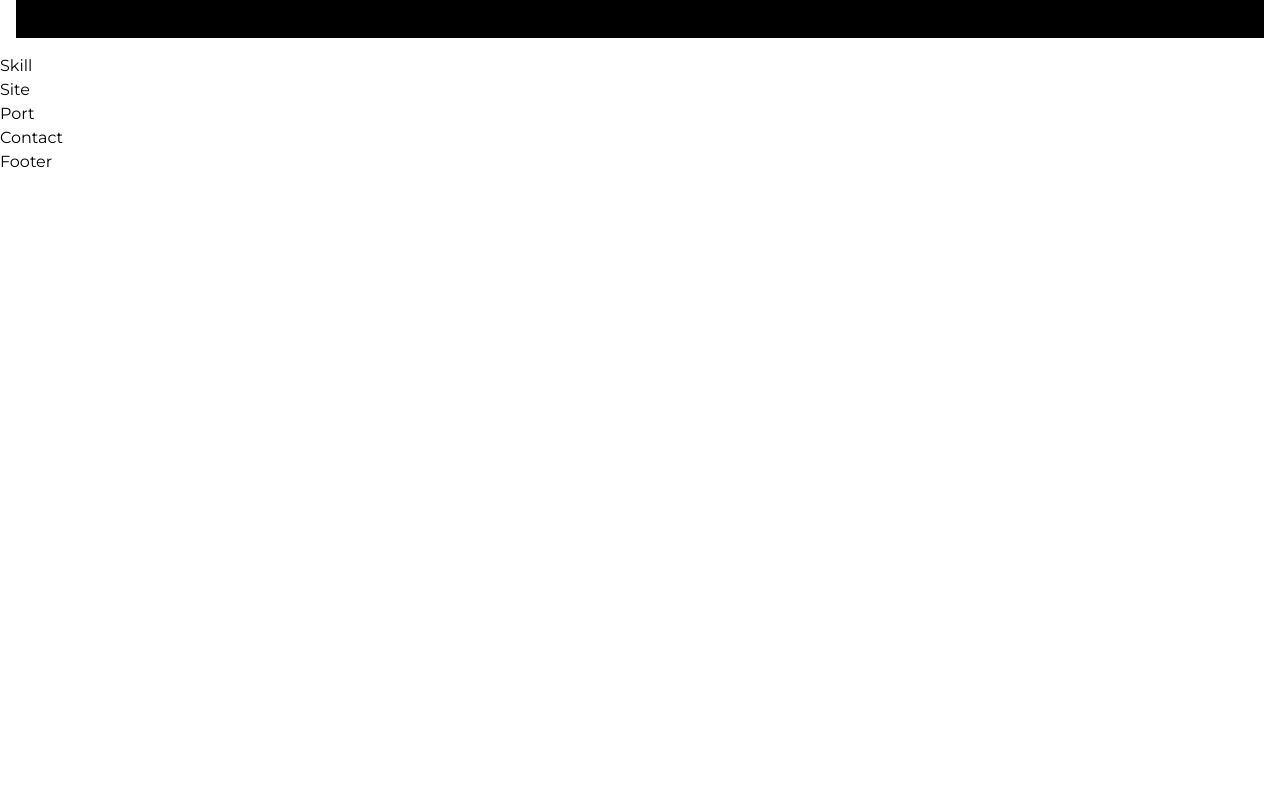
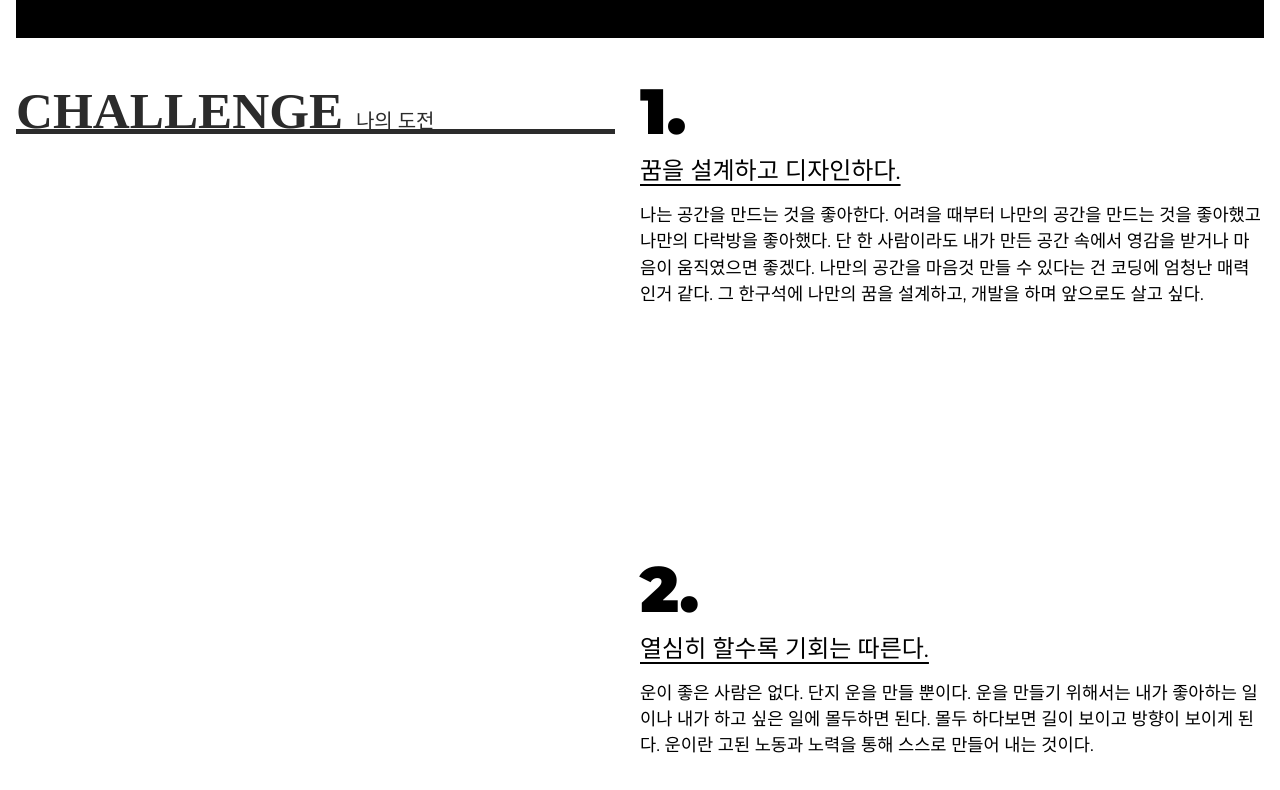
Before and after one commit to yyon0317/project-react, a React (Create React App) app: page / in a window 1280 px wide. Shown: the part 770-1560 px from the top of the page. Before the commit the page ends 944 px from the top, so only its background shows below. Built offline with nearby package versions, Linux system fonts and the light colour scheme.

Commit message:
스킬 완료

```diff
--- a/src/assets/scss/section/_skill.scss
+++ b/src/assets/scss/section/_skill.scss
@@ -0,0 +1,68 @@
+.skill__inner {
+    padding: 16px;
+    display: flex;
+    justify-content: space-between;
+
+    @include tablet{
+        flex-direction: column;
+    }
+
+    .skill__title {
+        position: sticky;
+        top: 70px;
+        left: 0;
+        width: 48%;
+        height: 5vw;
+        font-size: 4vw;
+        font-weight: 900;
+        line-height: 1.6;
+        font-family: var(--mainKor-font);
+        text-transform: uppercase;
+        color: var(--black100);
+        border-bottom: 0.4vw solid var(--black100);
+
+        @include tablet{
+            width: 100%;
+            margin-bottom: 10vw;
+            font-size: 30px;
+            height: auto;
+            top: 68px;
+            background-color: var(--mainBg-color);
+        }
+
+        em {
+            font-size: 1.25rem;
+            font-weight: 400;
+            line-height: 2;
+        }
+    }
+    .skill__desc {
+        width: 50%;
+
+        @include tablet{
+            width: 100%;
+        }
+
+        span {
+            font-size: 5vw;
+            line-height: 1;
+            font-weight: 900;
+            line-height: 1.3;
+            font-family: var(--mainNum-font);
+
+            @include tablet{
+                font-size: 20vw;
+            }
+        }
+        h3 {
+            font-size: 1.5rem;
+            text-decoration: underline;
+            text-underline-position: under;
+            margin-bottom: 1vw;
+        }
+        p {
+            margin-bottom: 30vh;
+            font-size: 1.1rem;
+        }
+    }
+}
--- a/src/components/Intro.jsx
+++ b/src/components/Intro.jsx
@@ -1,7 +1,7 @@
 import React from "react";
 
 import about from "../assets/img/about.jpg";
-
+//import 이미지 처리
 const introText = {
     title: "port developer",
     desc: ["talent is", "found at the end of the", "effort"]
--- a/src/components/Skill.jsx
+++ b/src/components/Skill.jsx
@@ -1,7 +1,37 @@
 import React from "react";
 
+const skillText = [
+    {
+      title: "꿈을 설계하고 디자인하다.",
+      desc: "나는 공간을 만드는 것을 좋아한다. 어려을 때부터 나만의 공간을 만드는 것을 좋아했고 나만의 다락방을 좋아했다. 단 한 사람이라도 내가 만든 공간 속에서 영감을 받거나 마음이 움직였으면 좋겠다. 나만의 공간을 마음것 만들 수 있다는 건 코딩에 엄청난 매력인거 같다. 그 한구석에 나만의 꿈을 설계하고, 개발을 하며 앞으로도 살고 싶다.",
+    },
+    {
+      title: "열심히 할수록 기회는 따른다.",
+      desc: "운이 좋은 사람은 없다. 단지 운을 만들 뿐이다. 운을 만들기 위해서는 내가 좋아하는 일이나 내가 하고 싶은 일에 몰두하면 된다. 몰두 하다보면 길이 보이고 방향이 보이게 된다. 운이란 고된 노동과 노력을 통해 스스로 만들어 내는 것이다.",
+    },
+    {
+      title: "나에게 정직하다.",
+      desc: "정직은 다른 사람보다 나에게 큰 의미를 부여해야 한다. 자신이 정직하지 않으면 진정으로 원하는 일을 열정적으로 밀고 나갈 수 없다. 마음에서 우러나오는 일을 해야 정직해지며 삶을 더 즐길 줄 알게 된다.",
+    },
+];
+
 const Skill = () => {
-    return <div>Skill</div>;
+    return (
+        <section id="skill">
+            <div className="skill__inner">
+                <h2 className="skill__title">Challenge <em>나의 도전</em></h2>
+                <div className="skill__desc">
+                    {skillText.map((skill,key)=>(
+                        <div key={key}>
+                            <span>{key + 1}.</span>
+                            <h3>{skill.title}</h3>
+                            <p>{skill.desc}</p>
+                        </div>
+                    ))}
+                </div>
+            </div>
+        </section>
+    );
 };
 
 export default Skill;
```
Also changed, not shown: 1 other file (tests, documents, lock files or other folders).
